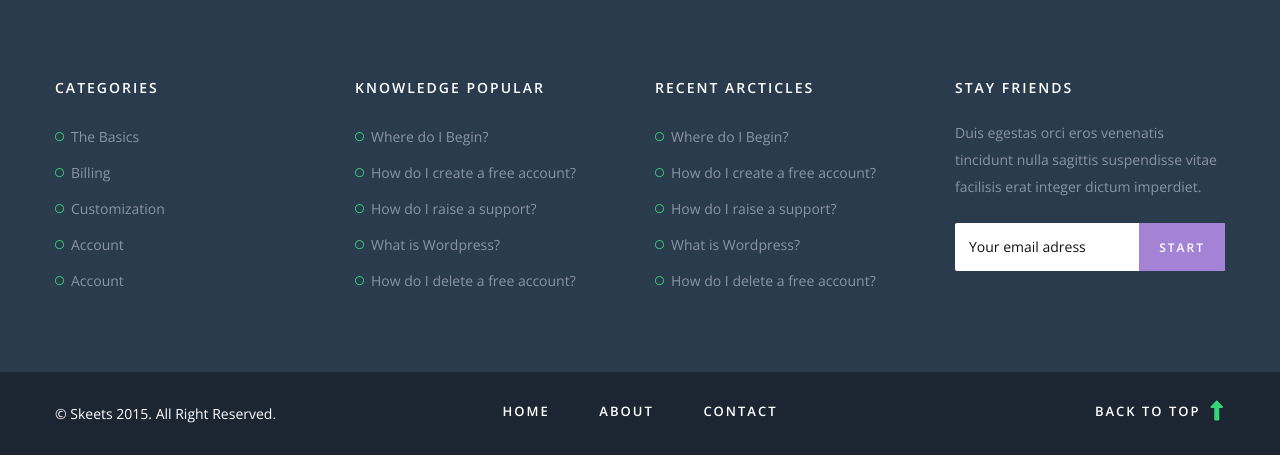
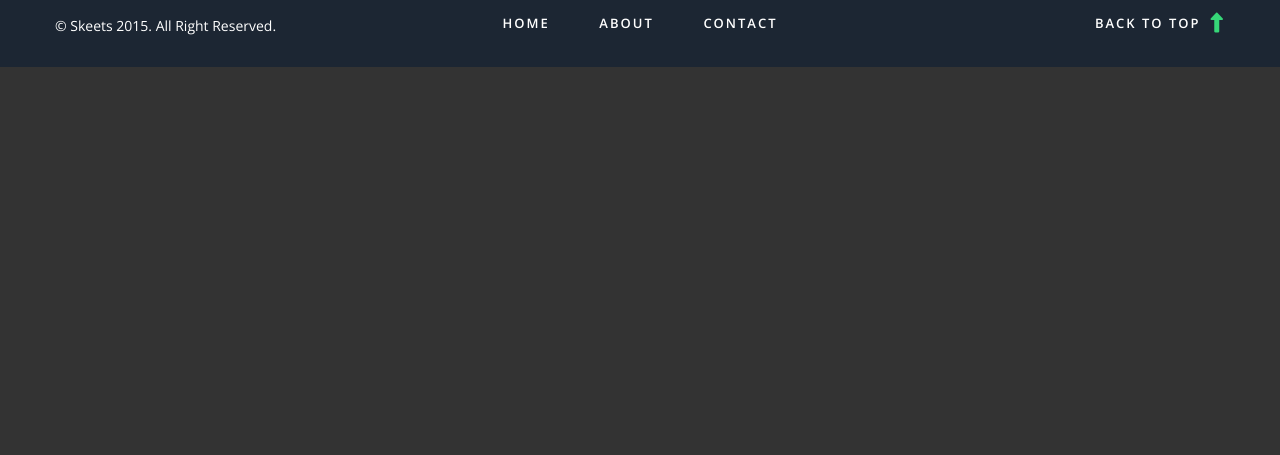
Before and after one commit to clocksin-nick-wm/Open-House-Website, a plain HTML site: page projects.html in a window 1280 px wide. Shown: the part 1189-1644 px from the top of the page. After the commit the page ends 1256 px from the top, so only its background shows below. Drawn offline with nearby package versions, Linux system fonts and the light colour scheme; some packages are replaced by stand-ins of ours; a script that the page names is missing; files whose address does not match are found by name; a web font is replaced by a local one.

Commit message:
Edited and added images to the about portion and set an adjusted height of 100px. Changed the Live Chat option to Questions so that when  people have any at the end they know where to go. On the Projects page I erased the unneeded portions of the footer and header.

```diff
--- a/projects.html
+++ b/projects.html
@@ -233,55 +233,6 @@
     <!-- Footer -->
     <footer id="rst-footer">
 
-        <!-- Footer content -->
-        <div class="rst-footer-content">
-            <div class="container">
-                <div class="row">
-                    <div class="col-lg-3 col-sm-4 widget widget-footer-box">
-                        <h3>categories</h3>
-                        <ul>
-                            <li><a href="#">The Basics</a></li>
-                            <li><a href="#">Billing</a></li>
-                            <li><a href="#">Customization</a></li>
-                            <li><a href="#">Account</a></li>
-                            <li><a href="#">Account</a></li>
-                        </ul>
-                    </div>
-                    <div class="col-lg-3 col-sm-4 widget widget-footer-box">
-                        <h3>knowledge popular</h3>
-                        <ul>
-                            <li><a href="#">Where do I Begin?</a></li>
-                            <li><a href="#">How do I create a free account?</a></li>
-                            <li><a href="#">How do I raise a support?</a></li>
-                            <li><a href="#">What is Wordpress?</a></li>
-                            <li><a href="#">How do I delete a free account?</a></li>
-                        </ul>
-                    </div>
-                    <div class="col-lg-3 col-sm-4 widget widget-footer-box">
-                        <h3>Recent arcticles</h3>
-                        <ul>
-                            <li><a href="#">Where do I Begin?</a></li>
-                            <li><a href="#">How do I create a free account?</a></li>
-                            <li><a href="#">How do I raise a support?</a></li>
-                            <li><a href="#">What is Wordpress?</a></li>
-                            <li><a href="#">How do I delete a free account?</a></li>
-                        </ul>
-                    </div>
-                    <div class="col-lg-3 col-sm-4 widget widget-footer-box">
-                        <h3>Stay friends</h3>
-                        <p>Duis egestas orci eros venenatis tincidunt nulla sagittis suspendisse vitae facilisis erat integer dictum imperdiet.</p>
-                        <div class="rst-footer-newletter">
-                            <form action="shortcodes.html">
-                                <input type="text" name="email" id="email" placeholder="Your email adress" />
-                                <input type="submit" value="start" />
-                            </form>
-                        </div>
-                    </div>
-                </div>
-            </div>
-        </div>
-        <!-- Footer content -->
-
         <!-- Footer copyright bar -->
         <div class="rst-footer-bar">
             <div class="container">
```
Also changed, not shown: index.html (+8 -9 lines).
